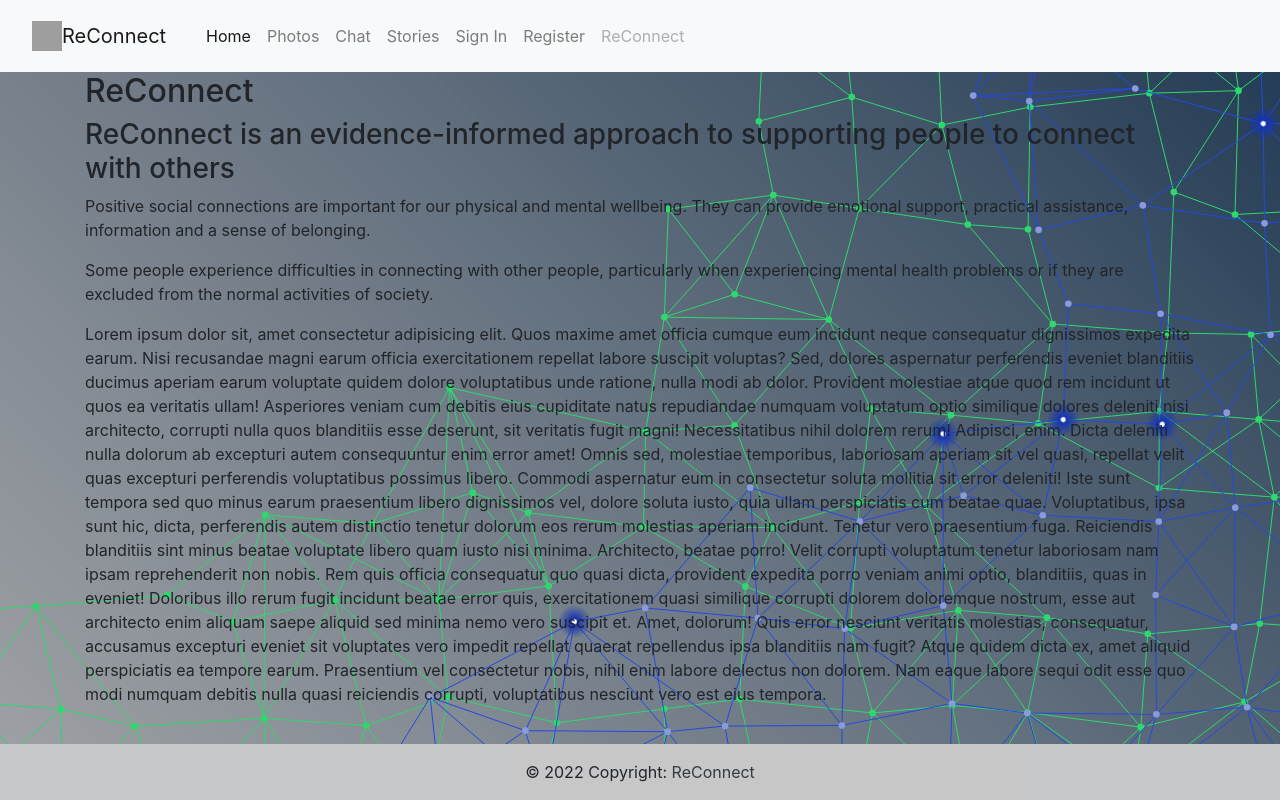
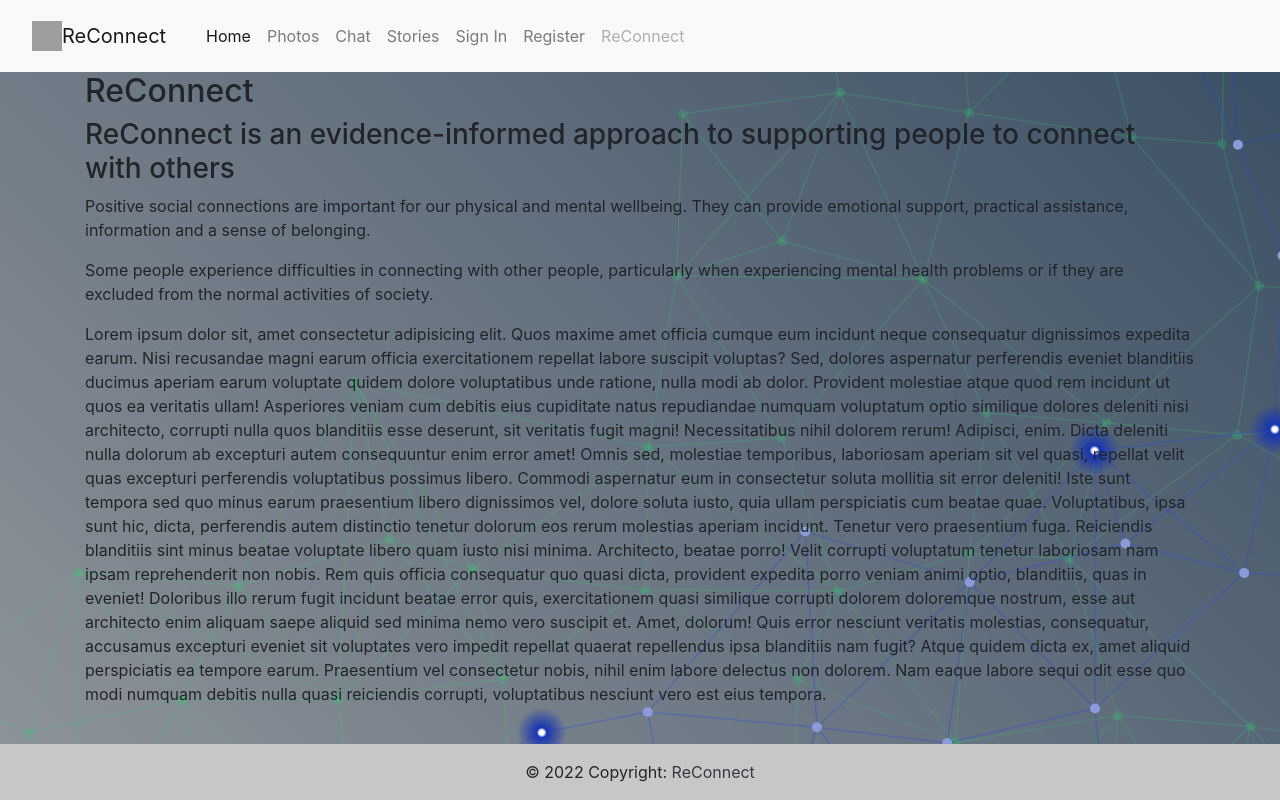
Before and after one commit to CI-Team3/team3, a Flask app: page / in a window 1280 px wide. Run offline with Flask 2, Linux system fonts and the light colour scheme; some libraries are stand-ins or nearby versions; grey boxes are pictures that could not be loaded.

Commit message:
Modified background image

```diff
--- a/static/css/style.css
+++ b/static/css/style.css
@@ -1,13 +1,12 @@
 html    {
-    background: url("/static/assets/img/background.svg") no-repeat center center fixed;
     -webkit-background-size: cover;
     -moz-background-size: cover;
     -o-background-size: cover;
     background-size: cover;
     background-blend-mode: lighten;
-    background-color: rgba(0, 0, 0, 0.9);
+    background: rgba(0, 0, 0, 0.9) url("/static/assets/img/background.svg") no-repeat fixed center center;
     z-index: -1;
-
+     /*    Free SVG Background by <a target="_blank" href="https://bgjar.com">BGJar</a>*/
     }
 body {
     background-color:transparent;
@@ -20,8 +19,8 @@ body {
     height: 100%; */
  /*   /* width: 100vw;
     height: 100vh; */
-    /*    Free SVG Background by <a target="_blank" href="https://bgjar.com">BGJar</a>*/
-*/
+
+
 }
 
 .carousel {
```
Also changed, not shown: static/assets/img/background.svg.
